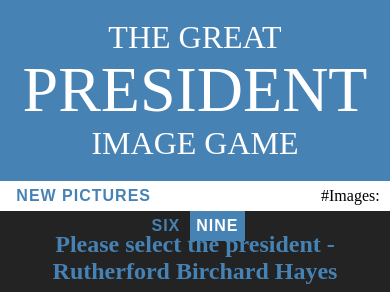
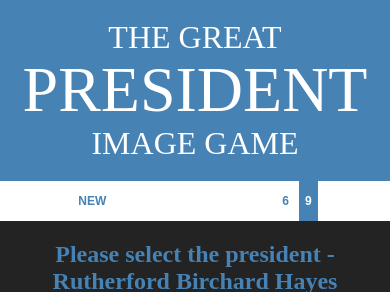
Before and after one commit to AddisonGauss/ImageGame, a PHP site: page / in a window 390 px wide. Shown: the top 292 px of the page. Run offline with PHP 8.4, Linux system fonts and the light colour scheme.

Commit message:
Fixed img layout for responsive design

```diff
--- a/imageGame.css
+++ b/imageGame.css
@@ -40,7 +49,7 @@ h2 {
 #msg {
   display: inline-block;
   width: 40%;
-  font-size: 24px;
+  font-size: 12px;
   font-weight: 700;
 }
 #textPresident {
@@ -50,7 +59,7 @@ h2 {
 #stripe {
   text-align: center;
   background: white;
-  height: 30px;
+  height: 40px;
   color: black;
 }
 
@@ -59,6 +68,12 @@ h2 {
   background: steelblue;
 }
 
+#six:before {
+  content: "6";
+}
+#nine:before {
+  content: "9";
+}
 button {
   border: none;
   background: none;
@@ -66,8 +81,7 @@ button {
   height: 100%;
   font-weight: 700;
   color: steelblue;
-  letter-spacing: 1px;
-  font-size: inherit;
+  font-size: 12px;
   transition: all 0.3s;
   -webkit-transition: all 0.3s;
   -moz-transition: all 0.3s;
--- a/imageGame.html
+++ b/imageGame.html
@@ -14,23 +14,19 @@
         </h1>
 
         <div id="stripe">
-	<button id="reset">Reset</button>
+            <button id="reset">NEW</button>
             <span id="msg"></span>
 
-    <span class="numberOfImages">#Images:
-        <button class="mode">Six</button>
-        <button class="mode selected">Nine</button>
+            <span class="numberOfImages" id="numberOfImages">
+                <button class="mode" id="six"></button>
+                <button class="mode selected" id="nine"></button>
             </span>
-
-
         </div>
 
         <h2><div>Please select the president - <span id="pictureName"></span></div></h2>
 
-
-    <div id="container">
+        <div class="container" id="container">
         </div>
-
 
         <div class="popup-container" id="popup-container">
             <div class="popup">
@@ -38,7 +34,7 @@
                 <button id="play-button">Play Again</button>
             </div>
         </div>
-    .
+
         <script type="text/javascript" src="imageGame.js"></script>
     </body>
 </html>
--- a/imageGame.js
+++ b/imageGame.js
@@ -65,6 +65,7 @@ const imgs = [
   },
 ]
 
+//populate DOM
 for (let i = 0; i < 9; i++) {
   const div = document.createElement("div")
   div.classList.add("square")
@@ -73,17 +74,17 @@ for (let i = 0; i < 9; i++) {
   document.getElementById("container").appendChild(div)
 }
 
-let items = document.querySelectorAll("img")
-let message = document.querySelector("#msg")
+const items = document.querySelectorAll("img")
+const message = document.querySelector("#msg")
+const displayImgName = document.querySelector("#pictureName")
+const resetButton = document.querySelector("#reset")
+const playAgainBtn = document.getElementById("play-button")
+const popupContainer = document.getElementById("popup-container")
+const finalMessage = document.getElementById("final-message")
+const numberButtons = document.querySelectorAll(".mode")
 let pickedImage
 let numPictures = 9
-let displayImgName = document.querySelector("#pictureName")
-let resetButton = document.querySelector("#reset")
-let playAgainBtn = document.getElementById("play-button")
-let popupContainer = document.getElementById("popup-container")
-let finalMessage = document.getElementById("final-message")
-let numberButtons = document.querySelectorAll(".mode")
-let arr = []
+let itemsToDisplay = []
 
 initialize()
 function initialize() {
@@ -92,20 +93,8 @@ function initialize() {
   reset()
 }
 
-function randomizePictures() {
-  arr = []
-  while (arr.length < numPictures) {
-    let rand = Math.floor(Math.random() * imgs.length)
-    if (arr.length === 0) {
-      arr.push(imgs[rand])
-    }
-    if (!arr.some((item) => item.name === imgs[rand].name)) {
-      arr.push(imgs[rand])
-    }
-  }
-}
-
 function setupPictures() {
+  //add click listeners to the items
   for (let i = 0; i < items.length; i++) {
     items[i].addEventListener("click", function () {
       if (pickedImage.src === this.src) {
@@ -117,22 +106,31 @@ function setupPictures() {
     })
   }
 }
-function correct(img) {
+
+function setupNumberButtons() {
+  for (let i = 0; i < numberButtons.length; i++) {
+    numberButtons[i].addEventListener("click", function () {
+      numberButtons[0].classList.remove("selected")
+      numberButtons[1].classList.remove("selected")
+      this.classList.add("selected")
+      this.id === "six" ? (numPictures = 6) : (numPictures = 9)
+      reset()
+    })
+  }
+}
+
+function reset() {
+  clearBoxes()
+  randomizePictures()
+  //pick random img as target to find
+  let randomIndex = Math.floor(Math.random() * itemsToDisplay.length)
+  pickedImage = itemsToDisplay[randomIndex]
+  displayImgName.textContent = pickedImage.name
+  message.textContent = ""
+  //show items to pick from
   for (let i = 0; i < numPictures; i++) {
     items[i].style.display = "block"
-    items[i].src = img.src
-  }
-  popupContainer.style.display = "flex"
-
-  if (
-    img.src ===
-    "https://www.worldpresidentsdb.com/images/presidents/vladimir-putin.jpg"
-  ) {
-    message.textContent = "CORRECT! But what is he doing here?"
-    finalMessage.innerText = "CORRECT! But what is he doing here?"
-  } else {
-    message.textContent = "CORRECT! Click play again"
-    finalMessage.innerText = "CORRECT! Click play again"
+    items[i].src = itemsToDisplay[i].src
   }
 }
 
@@ -141,29 +139,41 @@ function clearBoxes() {
     items[i].style.display = "none"
   }
 }
-function reset() {
-  clearBoxes()
-  randomizePictures()
-  let randomIndex = Math.floor(Math.random() * arr.length)
-  pickedImage = arr[randomIndex]
-  displayImgName.textContent = pickedImage.name
-  resetButton.textContent = "New Pictures"
-  message.textContent = ""
-  for (let i = 0; i < numPictures; i++) {
-    items[i].style.display = "block"
-    items[i].src = arr[i].src
+
+function randomizePictures() {
+  itemsToDisplay = []
+  while (itemsToDisplay.length < numPictures) {
+    //get random index of imgs
+    let rand = Math.floor(Math.random() * imgs.length)
+    //always push first random item as it will be unique
+    if (itemsToDisplay.length === 0) {
+      itemsToDisplay.push(imgs[rand])
+    }
+    //if random item is not already in itemsToDisplay, push, else get another random item to check
+    if (!itemsToDisplay.some((item) => item.name === imgs[rand].name)) {
+      itemsToDisplay.push(imgs[rand])
+    }
   }
 }
 
-function setupNumberButtons() {
-  for (let i = 0; i < numberButtons.length; i++) {
-    numberButtons[i].addEventListener("click", function () {
-      numberButtons[0].classList.remove("selected")
-      numberButtons[1].classList.remove("selected")
-      this.classList.add("selected")
-      this.textContent === "Six" ? (numPictures = 6) : (numPictures = 9)
-      reset()
-    })
+function correct(img) {
+  //display all items as the correctly selected image
+  for (let i = 0; i < numPictures; i++) {
+    items[i].style.display = "block"
+    items[i].src = img.src
+  }
+  //display modal type screen with play again button
+  popupContainer.style.display = "flex"
+
+  if (
+    img.src ===
+    "https://www.worldpresidentsdb.com/images/presidents/vladimir-putin.jpg"
+  ) {
+    message.textContent = "CORRECT!"
+    finalMessage.innerText = "CORRECT! But what is he doing here?"
+  } else {
+    message.textContent = "CORRECT!"
+    finalMessage.innerText = "CORRECT! Click to Play Again"
   }
 }
 
@@ -172,6 +182,7 @@ resetButton.addEventListener("click", function () {
 })
 
 playAgainBtn.addEventListener("click", function () {
+  //remove modal screen
   popupContainer.style.display = "none"
   reset()
 })
```
Also changed, not shown: other parts of imageGame.css (+39 -7 lines). Lines whose indentation alone changed are shown as unchanged.
